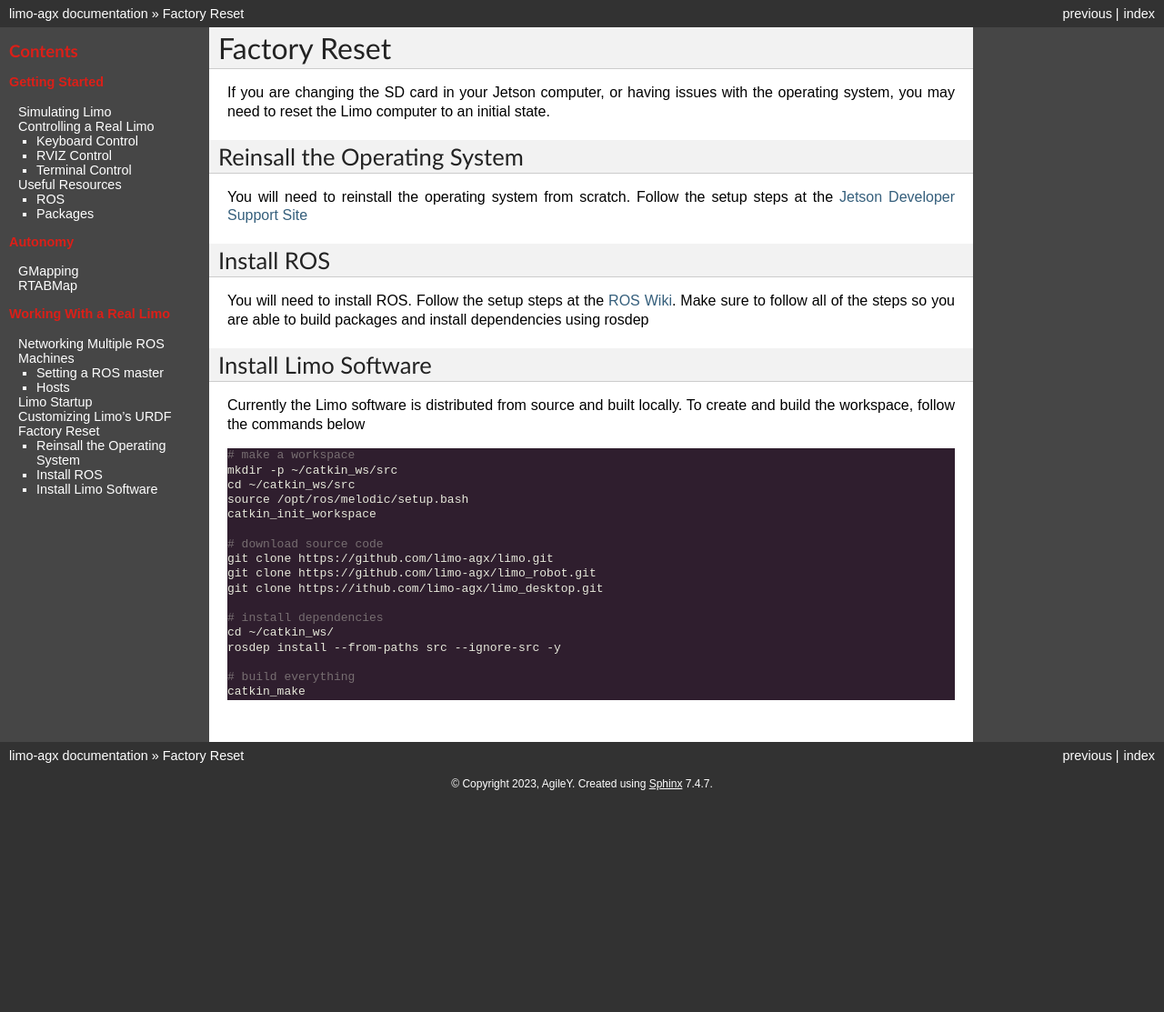
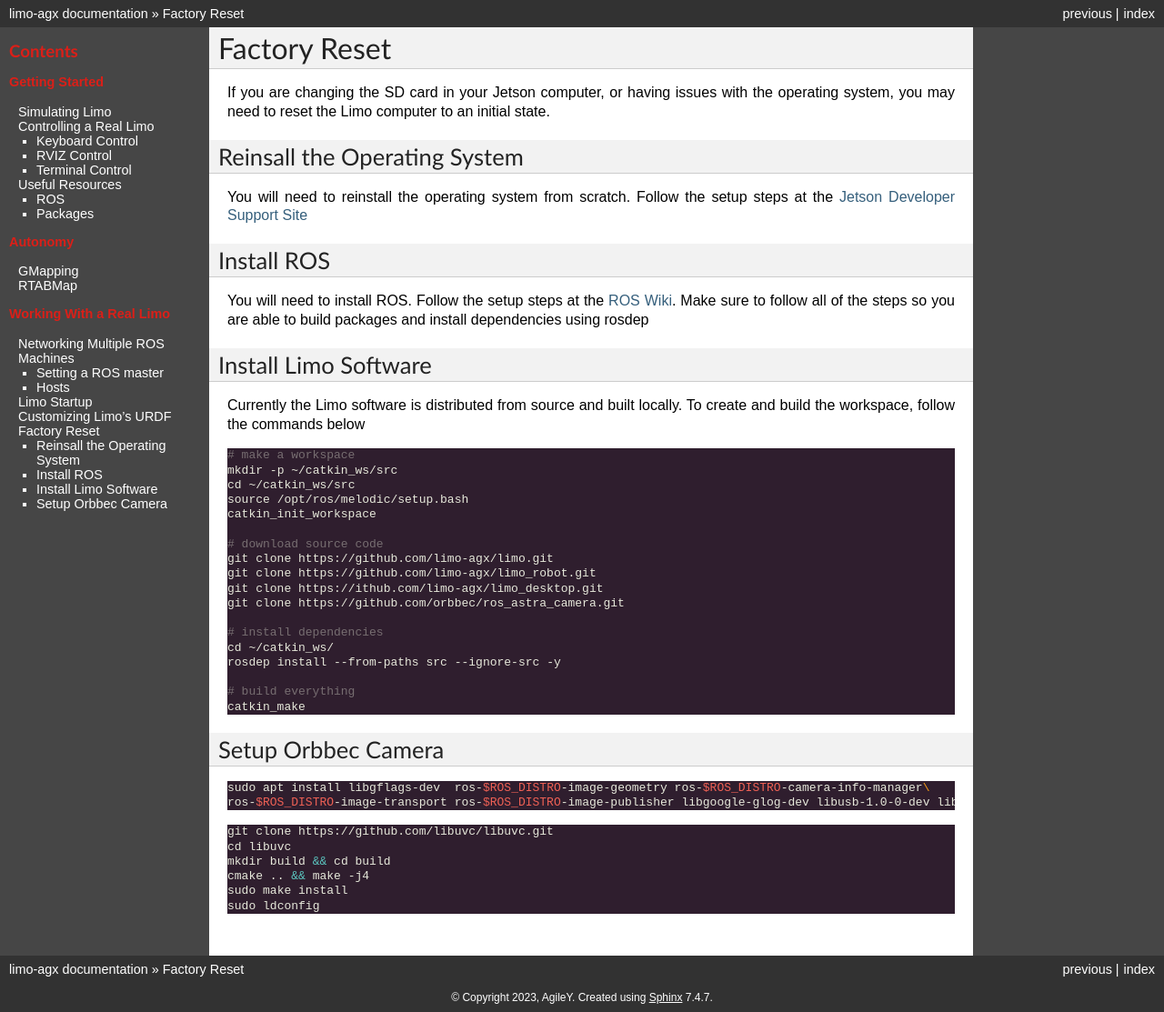
Before and after one commit to limo-agx/limo-agx.github.io, a Sphinx documentation site: the page built from source/factory_reset.rst, in a window 1280 px wide. Shown: the whole page at 91% size. Built offline with Sphinx 7.4.7, drawn with Linux system fonts in a browser that asks for light colours; before the commit the page ends 900 px from its top, so only the background shows below that.

Commit message:
Added astra setup to factory reset.  Not sure if libuvc is needed for jetson

```diff
--- a/source/factory_reset.rst
+++ b/source/factory_reset.rst
@@ -31,6 +31,7 @@ Currently the Limo software is distributed from source and built locally.  To cr
     git clone https://github.com/limo-agx/limo.git
     git clone https://github.com/limo-agx/limo_robot.git
     git clone https://ithub.com/limo-agx/limo_desktop.git
+    git clone https://github.com/orbbec/ros_astra_camera.git
 
     # install dependencies
     cd ~/catkin_ws/
@@ -38,3 +39,20 @@ Currently the Limo software is distributed from source and built locally.  To cr
 
     # build everything
     catkin_make
+
+Setup Orbbec Camera
+-------------------
+
+.. code-block:: bash
+
+    sudo apt install libgflags-dev  ros-$ROS_DISTRO-image-geometry ros-$ROS_DISTRO-camera-info-manager\
+    ros-$ROS_DISTRO-image-transport ros-$ROS_DISTRO-image-publisher libgoogle-glog-dev libusb-1.0-0-dev libeigen3-dev
+
+.. code-block:: bash
+
+    git clone https://github.com/libuvc/libuvc.git
+    cd libuvc
+    mkdir build && cd build
+    cmake .. && make -j4
+    sudo make install
+    sudo ldconfig
```
